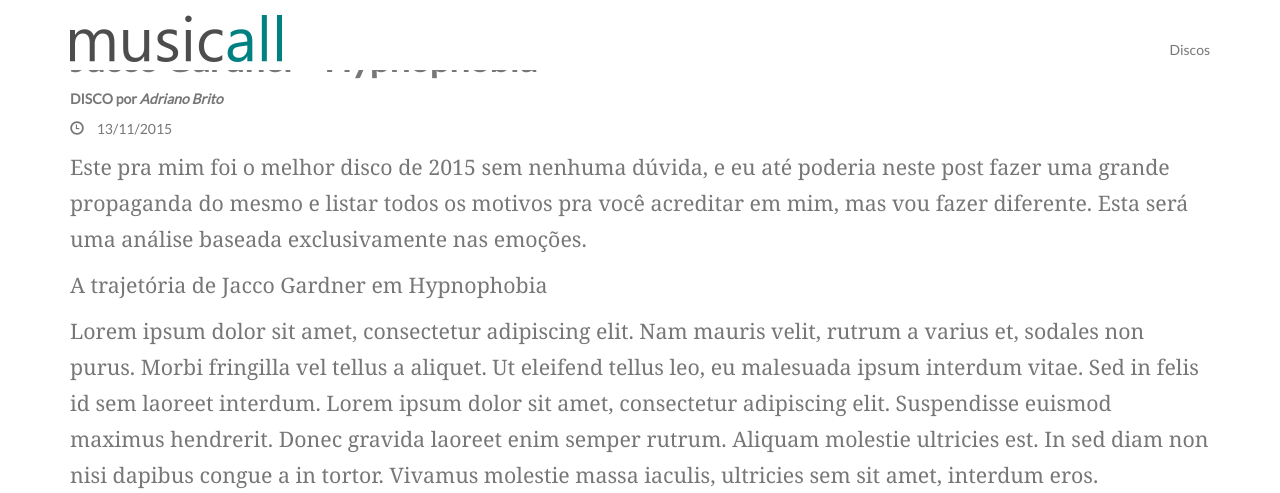
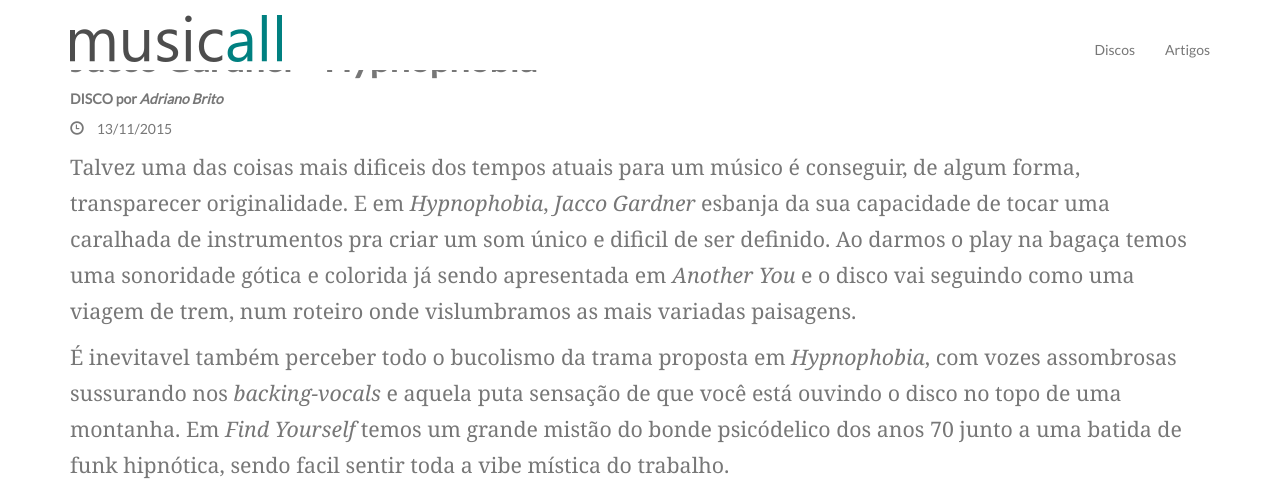
Before and after one commit to adrianobrito/musicall, a Jekyll site: the page built from _posts/2015-06-22-jacco-gardner-hypnophobia.markdown, in a window 1280 px wide and 1400 px high, scrolled down 499 px. Shown: the top 493 px of the window. Built offline with Jekyll 4.4.1, drawn with Linux system fonts in a browser that asks for light colours; comment, search, counter and statistics services are not loaded; some of the changed text lies outside the part shown; grey boxes are pictures that could not be loaded.

Commit message:
Escrevendo Post do Hypnophobia

```diff
--- a/_config.yml
+++ b/_config.yml
@@ -7,12 +7,12 @@
   Google search results) and in your feed.xml site description.
 
 # Local Config
-#baseurl: "/musicall/" # the subpath of your site, e.g. /blog/
-#url: "http://localhost:4000" # the base hostname & protocol for your site
+baseurl: "/musicall/" # the subpath of your site, e.g. /blog/
+url: "http://localhost:4000" # the base hostname & protocol for your site
 
 # Remote Config
-baseurl: "" # the subpath of your site, e.g. /blog/
-url: "http://musicall.blog.br" # the base hostname & protocol for your site
+#baseurl: "" # the subpath of your site, e.g. /blog/
+#url: "http://musicall.blog.br" # the base hostname & protocol for your site
 
 twitter_username: jekyllrb
 github_username:  jekyll
--- a/_includes/header.html
+++ b/_includes/header.html
@@ -12,8 +12,8 @@
         <ul class="nav navbar-nav navbar-right">
           <!-- <li><a href="{{ "/bandas.html" | prepend: site.baseurl }}">Bandas</a></li> -->
           <li><a href="{{ "/discos.html" | prepend: site.baseurl }}" class="with-bar">Discos</a></li>
-          <!-- <li><a href="{{ "/artigos.html" | prepend: site.baseurl }}">Artigos</a></li>
-          <li><a href="{{ "/mixtapes.html" | prepend: site.baseurl }}">Mixtapes</a></li> -->
+          <li><a href="{{ "/artigos.html" | prepend: site.baseurl }}" class="with-bar">Artigos</a></li>
+          <!-- <li><a href="{{ "/mixtapes.html" | prepend: site.baseurl }}">Mixtapes</a></li> -->
         </ul>
       </div>
 
--- a/_posts/2015-06-22-jacco-gardner-hypnophobia.markdown
+++ b/_posts/2015-06-22-jacco-gardner-hypnophobia.markdown
@@ -8,16 +8,19 @@
 tipo: DISCO
 ---
 
-Este pra mim foi o melhor disco de 2015 sem nenhuma dúvida, e eu até poderia neste post fazer uma grande propaganda do mesmo e listar todos os motivos pra você acreditar em mim, mas vou fazer diferente. Esta será uma análise baseada exclusivamente nas emoções.
+Talvez uma das coisas mais dificeis dos tempos atuais para um músico é conseguir, de algum forma, transparecer originalidade. E em *Hypnophobia*, *Jacco Gardner* esbanja da sua capacidade de tocar uma caralhada de instrumentos pra criar um som único e dificil de ser definido. Ao darmos o play na bagaça temos uma sonoridade gótica e colorida já sendo apresentada em *Another You* e o disco vai seguindo como uma viagem de trem, num roteiro onde vislumbramos as mais variadas paisagens.
+<!-- more -->
 
-A trajetória de Jacco Gardner em Hypnophobia
+É inevitavel também perceber todo o bucolismo da trama proposta em *Hypnophobia*, com vozes assombrosas sussurando nos *backing-vocals* e aquela puta sensação de que você está ouvindo o disco no topo de uma montanha. Em *Find Yourself* temos um grande mistão do bonde psicódelico dos anos 70 junto a uma batida de funk hipnótica, sendo facil sentir toda a vibe mística do trabalho.
 
-Lorem ipsum dolor sit amet, consectetur adipiscing elit. Nam mauris velit, rutrum a varius et, sodales non purus. Morbi fringilla vel tellus a aliquet. Ut eleifend tellus leo, eu malesuada ipsum interdum vitae. Sed in felis id sem laoreet interdum. Lorem ipsum dolor sit amet, consectetur adipiscing elit. Suspendisse euismod maximus hendrerit. Donec gravida laoreet enim semper rutrum. Aliquam molestie ultricies est. In sed diam non nisi dapibus congue a in tortor. Vivamus molestie massa iaculis, ultricies sem sit amet, interdum eros. Vestibulum cursus metus libero, eget aliquam nisl hendrerit id.
+<iframe width="100%" height="360" src="https://www.youtube.com/embed/H97DwLEWecE" frameborder="0" allowfullscreen></iframe>
 
-In vestibulum nisl nisi, a ultrices mi vehicula at. Nunc lacus dui, lacinia id nulla ut, facilisis elementum mi. In finibus leo quam. Etiam tristique placerat nisi, et elementum libero ullamcorper eget. Quisque tempus ligula non interdum pretium. Nullam laoreet, tortor non mollis egestas, dui neque sollicitudin eros, hendrerit ullamcorper lorem ligula a mauris. Proin pulvinar velit leo, in bibendum lectus tempus non. Nullam et ante congue, condimentum neque vitae, ornare massa. Morbi eget finibus urna. Sed lectus diam, tristique sed quam ac, placerat ullamcorper massa. Mauris diam eros, gravida scelerisque eros in, vehicula scelerisque justo.
+Esse ar sobrenatural atinge seu pico em *Before the Dawn*, onde *Jacco Gardner* não cansou de exagerar nos instrumentos para elaborar esta obra prima da música psicodélica dos tempos modernos. É praticamente impossivel não cair dentro de si mesmo numa especie de surpresa assombrosa, culminando em uma grande descoberta individual durante a escuta desta *masterpiece*.
 
-Class aptent taciti sociosqu ad litora torquent per conubia nostra, per inceptos himenaeos. Phasellus vitae dolor id ex placerat lobortis. Morbi quis quam magna. Praesent quis mollis nunc, ut commodo lacus. Vivamus ut fermentum dui, in lobortis ipsum. Pellentesque et elementum diam, ac consectetur eros. Duis eleifend lorem in maximus malesuada. Etiam purus massa, interdum ac turpis nec, gravida scelerisque sem. Pellentesque ultricies eu metus vestibulum sagittis. Sed nec lorem vitae velit sodales consequat. Donec in euismod urna. Cras ut urna a est sodales tincidunt sit amet nec nunc. Proin gravida porttitor eros eget pulvinar. Aliquam est tellus, auctor mattis sagittis ut, bibendum vitae magna. Nullam erat nibh, commodo ac convallis vel, luctus vitae nibh. Donec vehicula, mi nec volutpat consectetur, elit leo feugiat sem, consectetur accumsan mi turpis vel eros.
+O grande mistério do trabalho está na repetida execução de melodias simplorias, porém com algumas sutis diferença que podem facilmente serem percebidas a cada novo compasso. São 10 faixas, onde cada uma delas consegue se destacar de maneira diferente uma da outra. Em *Outside Forever* , uma parada que mais parece uma música do Padre Zezinho, notamos os novos elementos sendo injetados progressivamente cuminando na transformação da música em algo realmente sério e profundo. *Grey Lanes* é outra faixa que desconcerta o ouvinte com todo o seu caminho mélodico simplório e aparentemente sentimental. *Hypnophobia*, a faixa título do album, foi onde o cantor mais abusou da sua capacidade de multiplicar texturas em um som. O som se mostra inicialmente como um insight profundo, mas depois cumina numa grande bagunça confusa e triunfante. O album realmente é uma obra da música psicodélica pós-moderna, coisa futurista mesmo.
 
-Suspendisse at mollis erat. In lobortis cursus mauris non venenatis. Donec sodales hendrerit diam et luctus. Etiam eget nibh dapibus, elementum ligula non, auctor nisi. Ut efficitur efficitur massa ut feugiat. Curabitur dignissim turpis a risus commodo, vitae sagittis velit vehicula. In at porta justo.
+Enfim, *Hypnophobia* encerra com *All Over*, um ótimo final feliz para um disco que caprichou na trajetória no seu ínicio, meio e fim. E pra você ver como isso tudo que eu falei é verdade, vai adiante o album inteiro em stream disponibilizado pelo *Hype Machine*, enjoy!.
 
-Cras pretium varius nunc, eget maximus justo pharetra id. Donec id magna vel mauris varius blandit. Cras nec turpis ut ligula feugiat sollicitudin quis ut nibh. Sed dapibus fermentum turpis ut rhoncus. Nam mollis nunc mi, sed semper ante sagittis quis. Integer efficitur, lorem non viverra feugiat, lorem justo iaculis massa, eu aliquet risus metus et velit. Morbi magna tortor, fermentum in gravida nec, convallis vitae nibh. In lorem neque, pretium at ante nec, finibus tincidunt urna.
+<iframe allowtransparency="true" frameborder="0" scrolling="no" src="http://hypem.com/premiere-embed/jacco+gardner" style="width: 100%; height:250px;"></iframe>
+
+Nota: **9,5**
```
